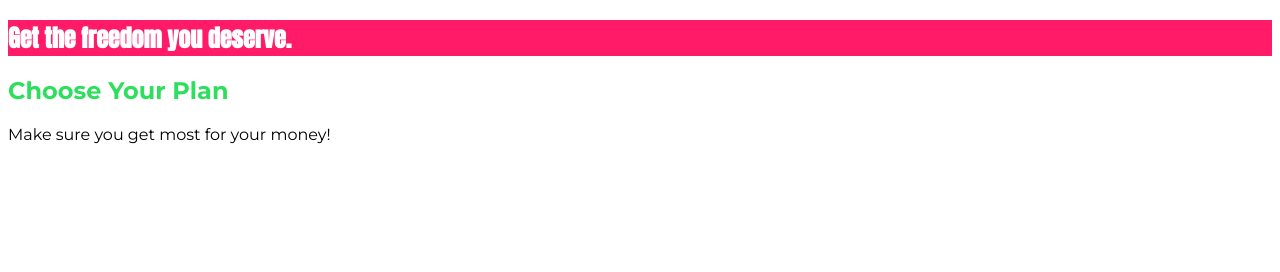
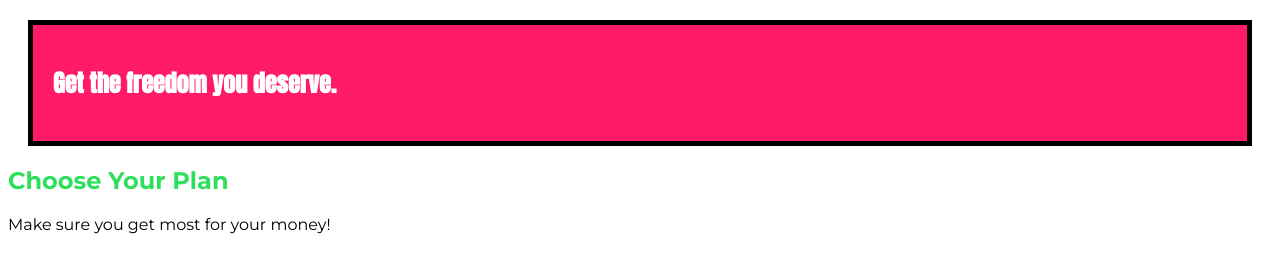
Before and after one commit to mrdzoviii/css3-complete-guide, a website: page index.html in a window 1280 px wide. Drawn offline with Linux system fonts and the light colour scheme.

Commit message:
Understanding css box model.

```diff
--- a/main.css
+++ b/main.css
@@ -4,6 +4,10 @@ body{
 
 #product-overview {
     background: #ff1b68;
+    padding: 20px;
+    border: 5px solid black;
+    margin: 20px;
+
 }
 
 #product-overview h1 {
```
